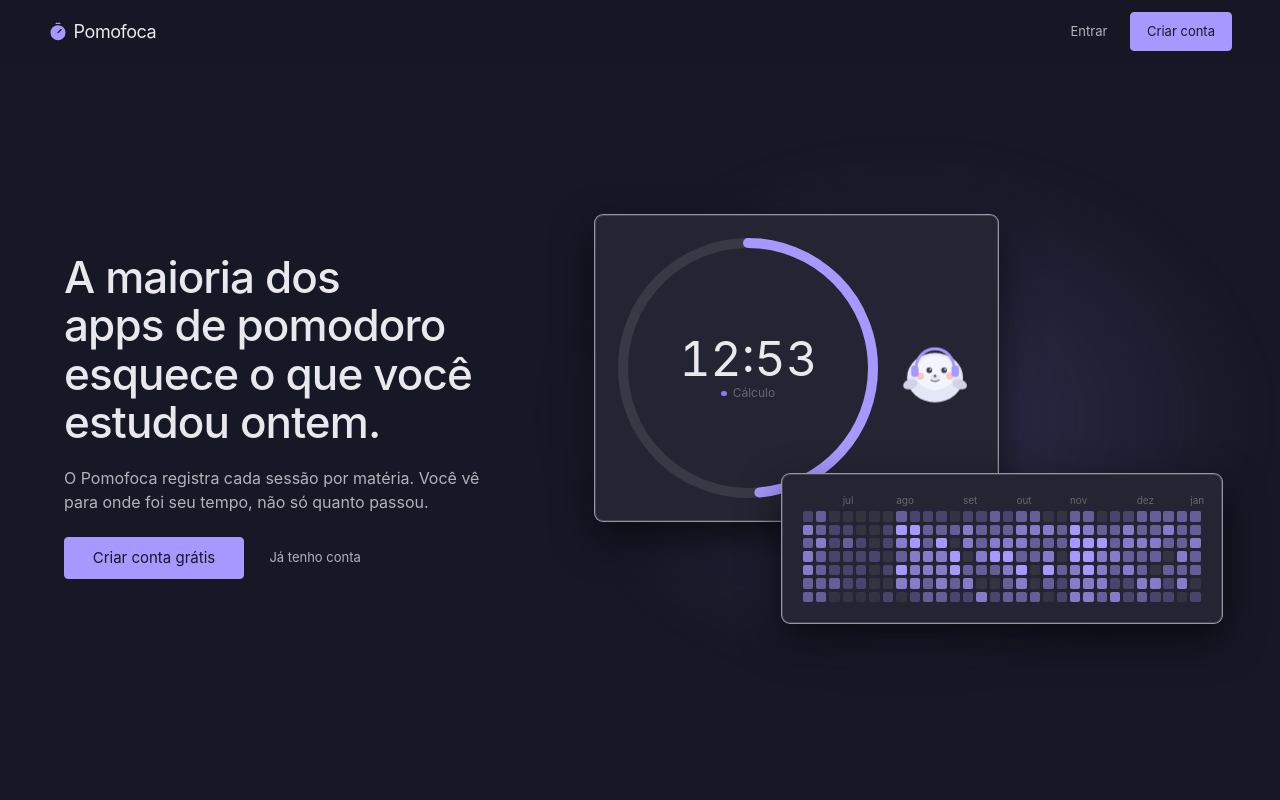
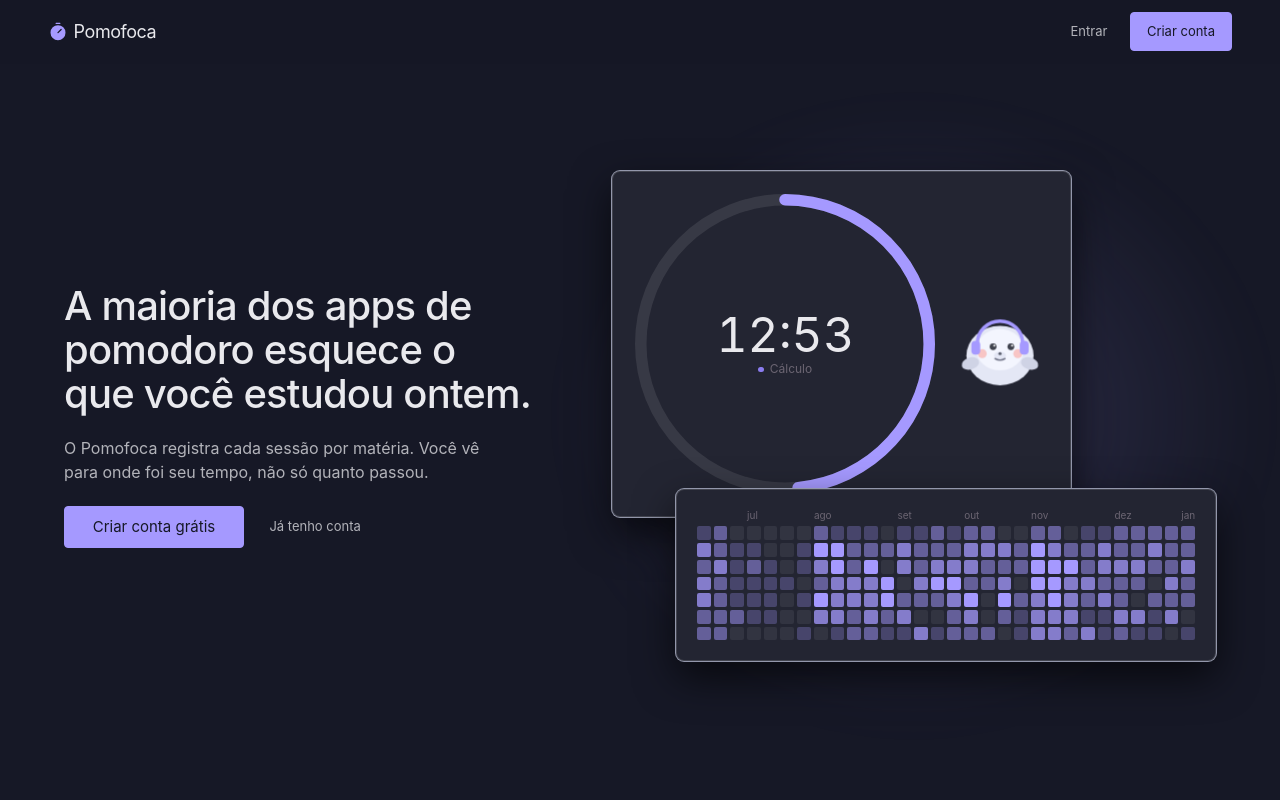
Before and after one commit to WilliamLunelli/Pomofoca, a React (Vite) app in the folder apps/web/: page / in a window 1280 px wide. Shown: the top 800 px of the page. Built offline with nearby package versions, Linux system fonts and the light colour scheme; no server answers.

Commit message:
agent(programador): OBJETIVO: corrigir o hero da landing a partir da revisão vis

```diff
--- a/apps/web/src/components/landing/DemoTimer.tsx
+++ b/apps/web/src/components/landing/DemoTimer.tsx
@@ -69,7 +69,7 @@ export function DemoTimer({ className }: { className?: string }) {
       role="img"
       aria-label="Demonstração de um timer pomodoro em andamento"
     >
-      <div className="relative aspect-square w-[220px] max-w-full shrink-0 md:w-[260px]">
+      <div className="relative aspect-square w-[220px] max-w-full shrink-0 md:w-[300px]">
         <svg viewBox={`0 0 ${SIZE} ${SIZE}`} className="h-full w-full -rotate-90">
           <circle
             cx={SIZE / 2}
@@ -101,7 +101,7 @@ export function DemoTimer({ className }: { className?: string }) {
           </span>
         </div>
       </div>
-      <Foki state={fokiState} size={80} className="shrink-0" />
+      <Foki state={fokiState} size={96} className="shrink-0" />
     </div>
   );
 }
--- a/apps/web/src/pages/LandingPage.tsx
+++ b/apps/web/src/pages/LandingPage.tsx
@@ -101,10 +101,10 @@ export function LandingPage() {
       <LandingHeader loggedIn={!!user} />
 
       <section className="flex min-h-[100dvh] items-center px-6 pb-16 pt-24 md:px-12">
-        <div className="mx-auto grid w-full max-w-6xl items-center gap-12 md:grid-cols-2 md:gap-8 lg:grid-cols-[0.9fr_1.1fr]">
+        <div className="mx-auto grid w-full max-w-6xl items-center gap-12 md:grid-cols-2 md:gap-8 lg:grid-cols-[1fr_1.15fr]">
           <div>
             <h1
-              className="hero-enter mb-5 max-w-xl leading-[1.1]"
+              className="hero-enter mb-5 leading-[1.1]"
               style={{ fontSize: 'var(--text-display)', textWrap: 'balance' }}
             >
               A maioria dos apps de pomodoro esquece o que você estudou ontem.
@@ -131,7 +131,7 @@ export function LandingPage() {
             </div>
           </div>
           <div
-            className="hero-enter relative md:pb-24 md:pr-8"
+            className="hero-enter relative md:pb-36 md:pr-10"
             style={{ '--hero-delay': '240ms' } as CSSProperties}
           >
             <div
@@ -140,7 +140,7 @@ export function LandingPage() {
             />
             <DemoTimer className="relative z-10 w-full md:w-fit md:max-w-full" />
             <div
-              className="card relative z-20 mt-4 w-full p-4 md:absolute md:-bottom-2 md:-right-2 md:mt-0 md:w-[440px] md:p-5"
+              className="card relative z-20 mt-4 w-full p-4 md:absolute md:bottom-0 md:right-0 md:mt-0 md:w-[540px] md:p-5"
               style={{ boxShadow: 'var(--shadow-lg)' }}
             >
               <DemoHeatmap weeks={30} />
--- a/apps/web/src/styles/tokens.css
+++ b/apps/web/src/styles/tokens.css
@@ -45,7 +45,7 @@
   --font-body: 'Inter', system-ui, sans-serif;
 
   /* Tamanho de display (titulo do hero da landing). Vale para os dois temas. */
-  --text-display: clamp(1.875rem, 1.1rem + 2.2vw, 2.75rem);
+  --text-display: clamp(1.75rem, 1rem + 2vw, 2.5rem);
 
   /* Landing: trilho do anel do timer demo, texto secundario com contraste AA e
      halo atras da composicao do hero. Valor proprio em cada tema. */
```
